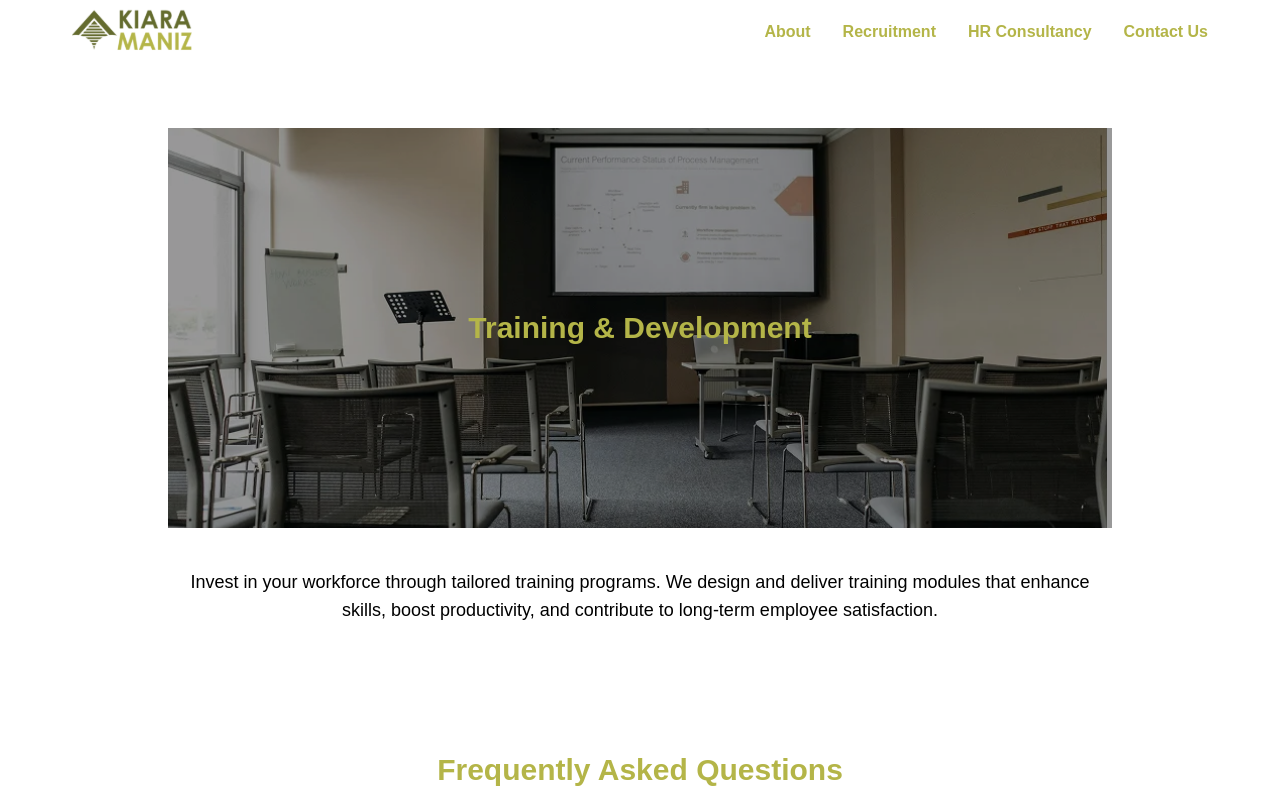
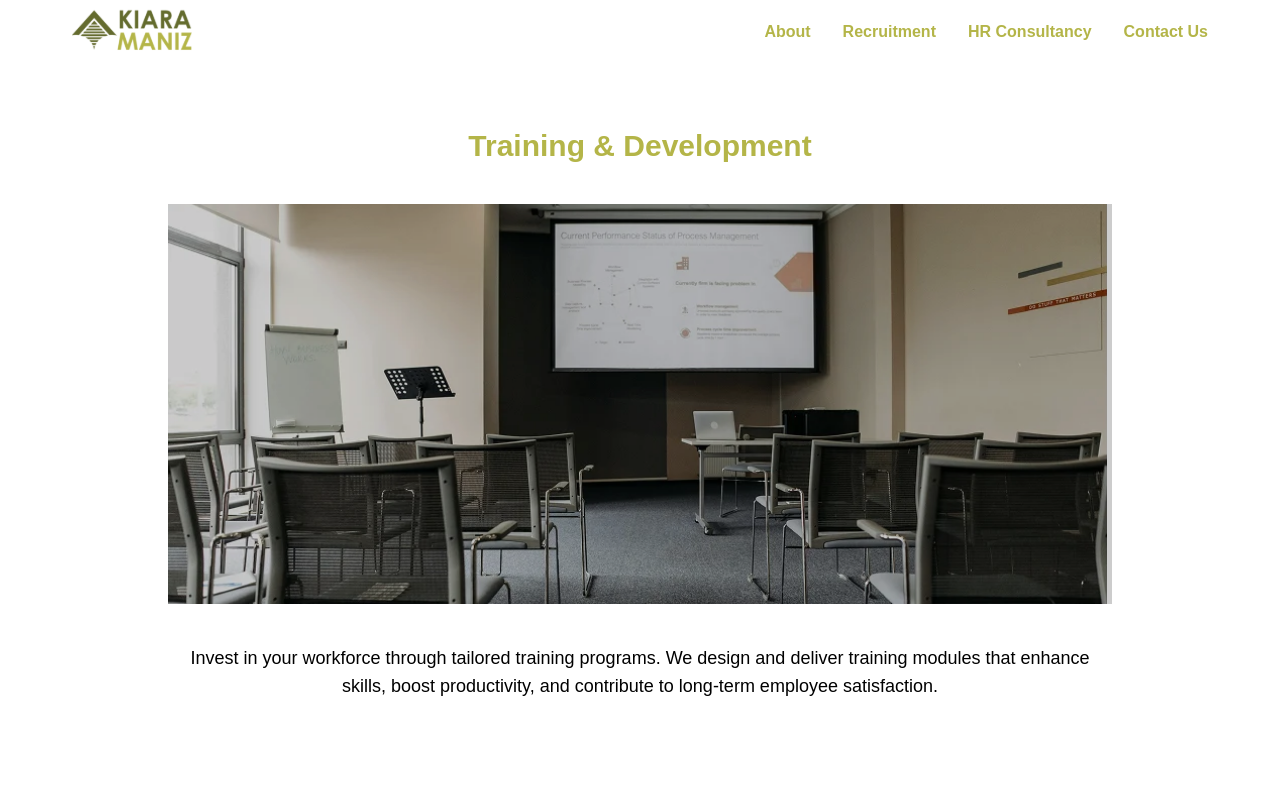
Before and after one commit to azrulwm/kiara-maniz, a Next.js app: page /consultancy in a window 1280 px wide. Shown: the top 800 px of the page. Built offline with nearby package versions, Linux system fonts and the light colour scheme.

Commit message:
fix: Fixed hero for consultancy page

```diff
--- a/src/components/Layout/Footer/Footer.tsx
+++ b/src/components/Layout/Footer/Footer.tsx
@@ -48,7 +48,7 @@ const Footer = () => {
         alt="Footer Background"
         width={1440}
         height={372}
-        className="h-[120px] object-cover md:h-[370px]"
+        className="h-[120px] w-full object-cover md:h-auto"
       />
 
       {/* Social Logos and Copyright Section */}
--- a/src/components/TrainingPage/TrainingDevelopment/TrainingDevelopment.tsx
+++ b/src/components/TrainingPage/TrainingDevelopment/TrainingDevelopment.tsx
@@ -10,6 +10,11 @@ const TrainingDevelopment = () => {
   return (
     <div className="training-trainingpage">
       <div className="container flex flex-col items-center justify-center gap-4 p-0 md:gap-10 md:px-32 md:py-16">
+        {/* Desktop Header - hidden on mobile */}
+        <h1 className="hidden text-center text-2xl font-extrabold text-secondary md:block md:text-3xl">
+          {trainingDetails.header}
+        </h1>
+
         {/* Header section with background image */}
         <div className="relative w-full">
           <div className="relative h-[300px] w-full md:h-[400px]">
@@ -21,10 +26,10 @@ const TrainingDevelopment = () => {
               className="object-cover"
             />
             {/* Overlay to ensure text readability */}
-            <div className="absolute inset-0 bg-black/40" />
-            {/* Centered header text */}
-            <div className="absolute inset-0 flex items-center justify-center">
-              <h1 className="z-10 text-center text-2xl font-extrabold text-secondary md:text-3xl">
+            <div className="absolute inset-0 bg-black/40 md:bg-black/20" />
+            {/* Mobile Header - hidden on desktop */}
+            <div className="absolute inset-0 flex items-center justify-center md:hidden">
+              <h1 className="z-10 text-center text-2xl font-extrabold text-secondary">
                 {trainingDetails.header}
               </h1>
             </div>
```
